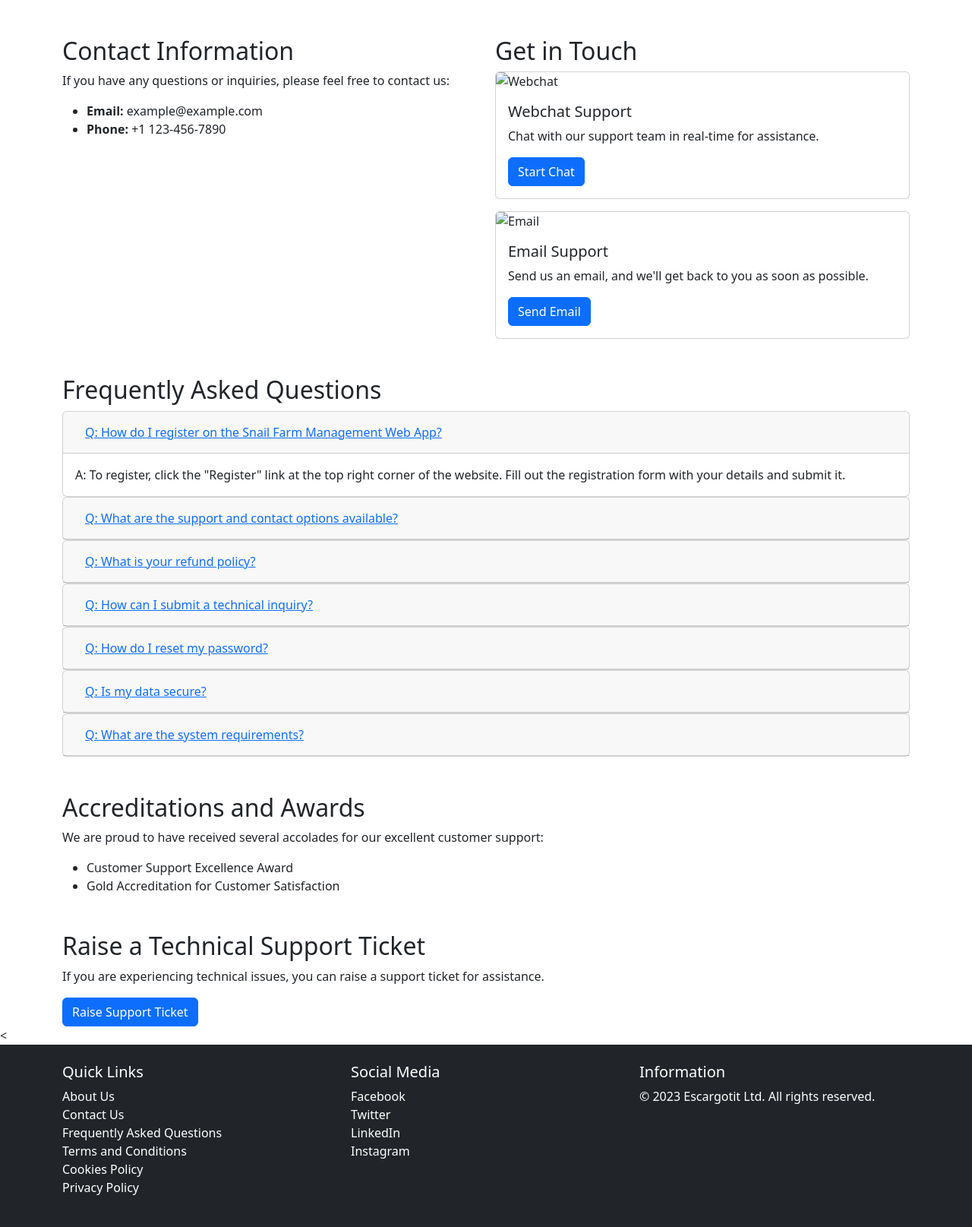
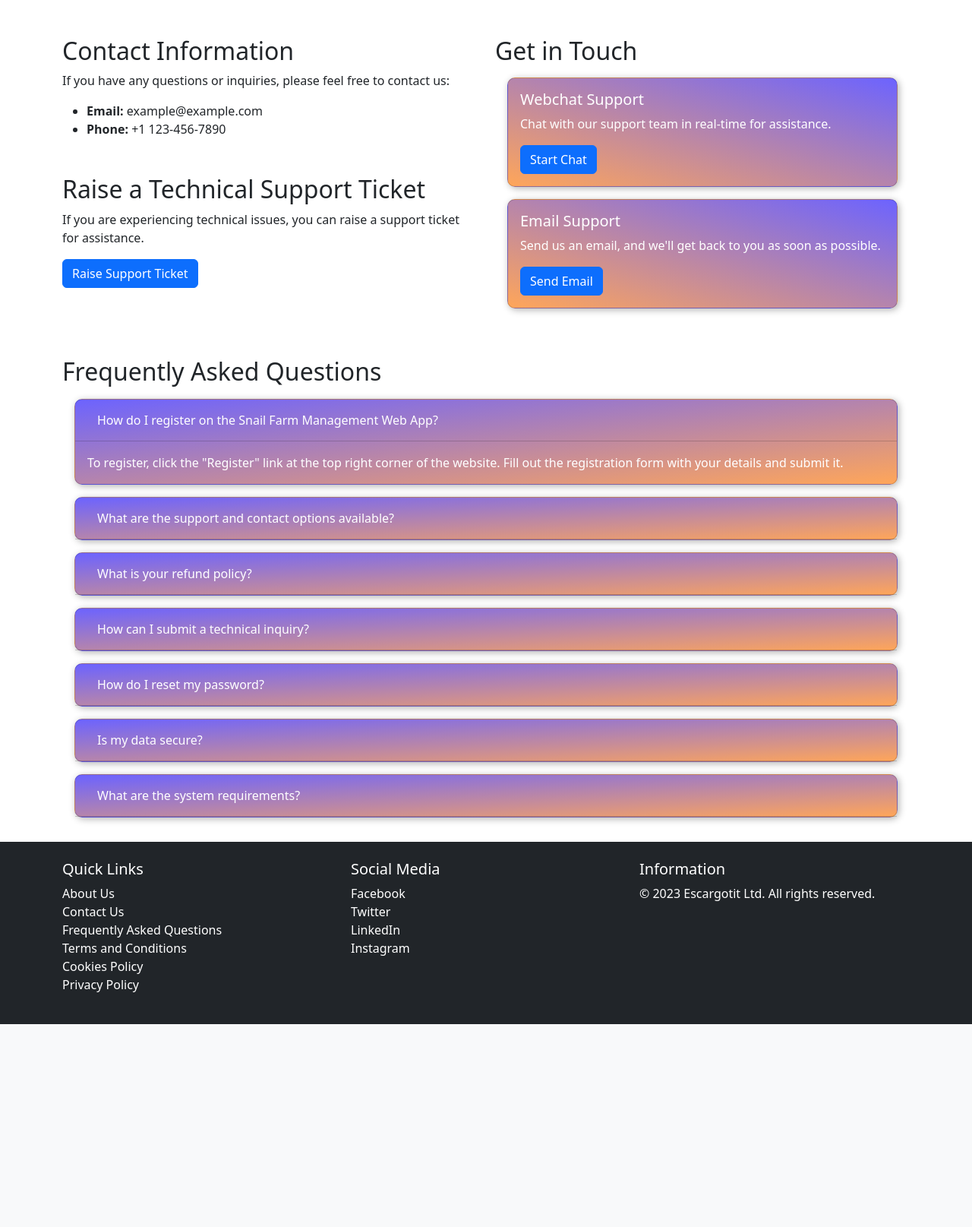
Before and after one commit to KlimentPaskalev27/Escargotit, a Django app: page /contact/ in a window 1280 px wide. Shown: the part 56-1671 px from the top of the page at 76% size. After the commit the page ends 1404 px from the top, so only its background shows below. Run offline with Django 4.2, Linux system fonts and the light colour scheme; some libraries are stand-ins or nearby versions.

Commit message:
Final CSS styles for Contact Us

```diff
--- a/escargotit/templates/company/contact.html
+++ b/escargotit/templates/company/contact.html
@@ -14,7 +14,7 @@
 
 
 {% block content %}
-<div class="container mt-5">
+<div class="contact container mt-5">
     <div class="row">
         <!-- Contact Information -->
         <div class="col-md-6">
@@ -24,13 +24,21 @@
                 <li><strong>Email:</strong> example@example.com</li>
                 <li><strong>Phone:</strong> +1 123-456-7890</li>
             </ul>
+
+
+            <!-- Raise a Support Ticket -->
+            <div class="mt-5">
+                <h2>Raise a Technical Support Ticket</h2>
+                <p>If you are experiencing technical issues, you can raise a support ticket for assistance.</p>
+                <a href="#" class="btn btn-primary">Raise Support Ticket</a>
+            </div>
         </div>
 
+
         <!-- Webchat and Email Options -->
-        <div class="col-md-6">
+        <div class="get-in-touch col-md-6">
             <h2>Get in Touch</h2>
             <div class="card mb-3">
-                <img src="https://via.placeholder.com/150" class="card-img-top" alt="Webchat">
                 <div class="card-body">
                     <h5 class="card-title">Webchat Support</h5>
                     <p class="card-text">Chat with our support team in real-time for assistance.</p>
@@ -38,7 +46,6 @@
                 </div>
             </div>
             <div class="card">
-                <img src="https://via.placeholder.com/150" class="card-img-top" alt="Email">
                 <div class="card-body">
                     <h5 class="card-title">Email Support</h5>
                     <p class="card-text">Send us an email, and we'll get back to you as soon as possible.</p>
@@ -58,13 +65,13 @@
                 <div class="card-header" id="faqHeading1">
                     <h5 class="mb-0">
                         <button class="btn btn-link" type="button" data-toggle="collapse" data-target="#faqCollapse1" aria-expanded="true" aria-controls="faqCollapse1">
-                        Q: How do I register on the Snail Farm Management Web App?
+                            How do I register on the Snail Farm Management Web App?
                         </button>
                     </h5>
                 </div>
                 <div id="faqCollapse1" class="collapse show" aria-labelledby="faqHeading1" data-parent="#faqAccordion">
                     <div class="card-body">
-                    A: To register, click the "Register" link at the top right corner of the website. Fill out the registration form with your details and submit it.
+                        To register, click the "Register" link at the top right corner of the website. Fill out the registration form with your details and submit it.
                     </div>
                 </div>
             </div>
@@ -74,13 +81,13 @@
                 <div class="card-header" id="faqHeading2">
                     <h5 class="mb-0">
                         <button class="btn btn-link" type="button" data-toggle="collapse" data-target="#faqCollapse2" aria-expanded="false" aria-controls="faqCollapse2">
-                        Q: What are the support and contact options available?
+                            What are the support and contact options available?
                         </button>
                     </h5>
                 </div>
                 <div id="faqCollapse2" class="collapse" aria-labelledby="faqHeading2" data-parent="#faqAccordion">
                     <div class="card-body">
-                    A: We offer 24/7 webchat support. You can also reach our call center at +1 123-456-7890 during business hours (Mon-Fri, 9 AM - 5 PM). For email support, contact us at support@example.com, and we aim to respond within 24 hours.
+                        We offer 24/7 webchat support. You can also reach our call center at +1 123-456-7890 during business hours (Mon-Fri, 9 AM - 5 PM). For email support, contact us at support@example.com, and we aim to respond within 24 hours.
                     </div>
                 </div>
             </div>
@@ -90,13 +97,13 @@
                 <div class="card-header" id="faqHeading3">
                     <h5 class="mb-0">
                         <button class="btn btn-link" type="button" data-toggle="collapse" data-target="#faqCollapse3" aria-expanded="false" aria-controls="faqCollapse3">
-                        Q: What is your refund policy?
+                            What is your refund policy?
                         </button>
                     </h5>
                 </div>
                 <div id="faqCollapse3" class="collapse" aria-labelledby="faqHeading3" data-parent="#faqAccordion">
                     <div class="card-body">
-                    A: We have a 30-day refund policy. If you are not satisfied with our service, please contact our support team, and we will initiate the refund process.
+                        We have a 30-day refund policy. If you are not satisfied with our service, please contact our support team, and we will initiate the refund process.
                     </div>
                 </div>
             </div>
@@ -106,13 +113,13 @@
                 <div class="card-header" id="faqHeading4">
                     <h5 class="mb-0">
                         <button class="btn btn-link" type="button" data-toggle="collapse" data-target="#faqCollapse4" aria-expanded="false" aria-controls="faqCollapse4">
-                        Q: How can I submit a technical inquiry?
+                            How can I submit a technical inquiry?
                         </button>
                     </h5>
                 </div>
                 <div id="faqCollapse4" class="collapse" aria-labelledby="faqHeading4" data-parent="#faqAccordion">
                     <div class="card-body">
-                    A: If you have technical questions or issues, you can raise a support ticket by clicking the "Raise Support Ticket" button on this page. Our technical team will assist you promptly.
+                        If you have technical questions or issues, you can raise a support ticket by clicking the "Raise Support Ticket" button on this page. Our technical team will assist you promptly.
                     </div>
                 </div>
             </div>
@@ -121,13 +128,13 @@
                 <div class="card-header" id="faqHeading5">
                     <h5 class="mb-0">
                         <button class="btn btn-link" type="button" data-toggle="collapse" data-target="#faqCollapse5" aria-expanded="false" aria-controls="faqCollapse5">
-                        Q: How do I reset my password?
+                            How do I reset my password?
                         </button>
                     </h5>
                 </div>
                 <div id="faqCollapse5" class="collapse" aria-labelledby="faqHeading5" data-parent="#faqAccordion">
                     <div class="card-body">
-                    A: To reset your password, visit the login page and click the "Forgot Password" link. Follow the instructions sent to your email to create a new password.
+                        To reset your password, visit the login page and click the "Forgot Password" link. Follow the instructions sent to your email to create a new password.
                     </div>
                 </div>
             </div>
@@ -136,13 +143,13 @@
                 <div class="card-header" id="faqHeading6">
                     <h5 class="mb-0">
                         <button class="btn btn-link" type="button" data-toggle="collapse" data-target="#faqCollapse6" aria-expanded="false" aria-controls="faqCollapse6">
-                        Q: Is my data secure?
+                            Is my data secure?
                         </button>
                     </h5>
                 </div>
                 <div id="faqCollapse6" class="collapse" aria-labelledby="faqHeading6" data-parent="#faqAccordion">
                     <div class="card-body">
-                    A: Yes, we take data security seriously. Our platform employs advanced encryption and security measures to protect your data. You can read more about our security practices in our <a href="#">Security Policy</a>.
+                        Yes, we take data security seriously. Our platform employs advanced encryption and security measures to protect your data. You can read more about our security practices in our <a href="#">Security Policy</a>.
                     </div>
                 </div>
             </div>
@@ -150,42 +157,65 @@
             <div class="card">
                 <div class="card-header" id="faqHeading7">
                     <h5 class="mb-0">
-                    <button class="btn btn-link" type="button" data-toggle="collapse" data-target="#faqCollapse7" aria-expanded="false" aria-controls="faqCollapse7">
-                        Q: What are the system requirements?
+                        <button class="btn" type="button" data-toggle="collapse" data-target="#faqCollapse7" aria-expanded="false" aria-controls="faqCollapse7">
+                            What are the system requirements?
                         </button>
                     </h5>
                 </div>
                 <div id="faqCollapse7" class="collapse" aria-labelledby="faqHeading7" data-parent="#faqAccordion">
                     <div class="card-body">
-                    A: Our software is compatible with the following operating systems: Windows 10, macOS 10.14+, and Linux (latest versions). For mobile devices, we support Android 7+ and iOS 12+.
+                        Our software is compatible with the following operating systems: Windows 10, macOS 10.14+, and Linux (latest versions). For mobile devices, we support Android 7+ and iOS 12+.
+                    </div>
                 </div>
             </div>
         </div>
     </div>
 </div>
 
-    <!-- Accreditations and Awards -->
-    <div class="mt-5">
-        <h2>Accreditations and Awards</h2>
-        <p>We are proud to have received several accolades for our excellent customer support:</p>
-        <ul>
-            <li>Customer Support Excellence Award</li>
-            <li>Gold Accreditation for Customer Satisfaction</li>
-        </ul>
-    </div>
 
-    <!-- Raise a Support Ticket -->
-    <div class="mt-5">
-        <h2>Raise a Technical Support Ticket</h2>
-        <p>If you are experiencing technical issues, you can raise a support ticket for assistance.</p>
-        <a href="#" class="btn btn-primary">Raise Support Ticket</a>
-    </div>
-</div>
+<style>
+    .contact.container{
+        margin-bottom: 2rem;
+    }
+
+    .get-in-touch .card{
+        background: linear-gradient(to bottom left, #6c63ff, #ffa659);
+        border-radius: 10px;
+        color: white;
+    }
+
+    /* Customize accordion headers */
+    .card {
+        background: linear-gradient(to bottom right, #6c63ff, #ffa659);
+        color: white; /* Set header text color to white */
+        margin: 1rem;
+        border-radius: 10px;
+        box-shadow: 2px 2px 10px rgba(0, 0, 0, 0.3);
+    }
 
 
+    /* Customize accordion headers */
+    .card-header {
+        background: transparent;
+        color: white; /* Set header text color to white */
+    }
 
+    /* Style accordion buttons */
+    .card-header h5 button {
 
+        text-decoration: none;
+        color: white;
+    }
 
-<
+    .card-header h5 button:hover {
+        text-decoration: none;
+        color: rgba(255, 255, 255, 0.601);
+    }
+
+    /* Customize active accordion header */
+    .card-header.active {
+        color:white;
+    }
+</style>
 
 {% endblock %}
```
Lines whose indentation alone changed are shown as unchanged.
